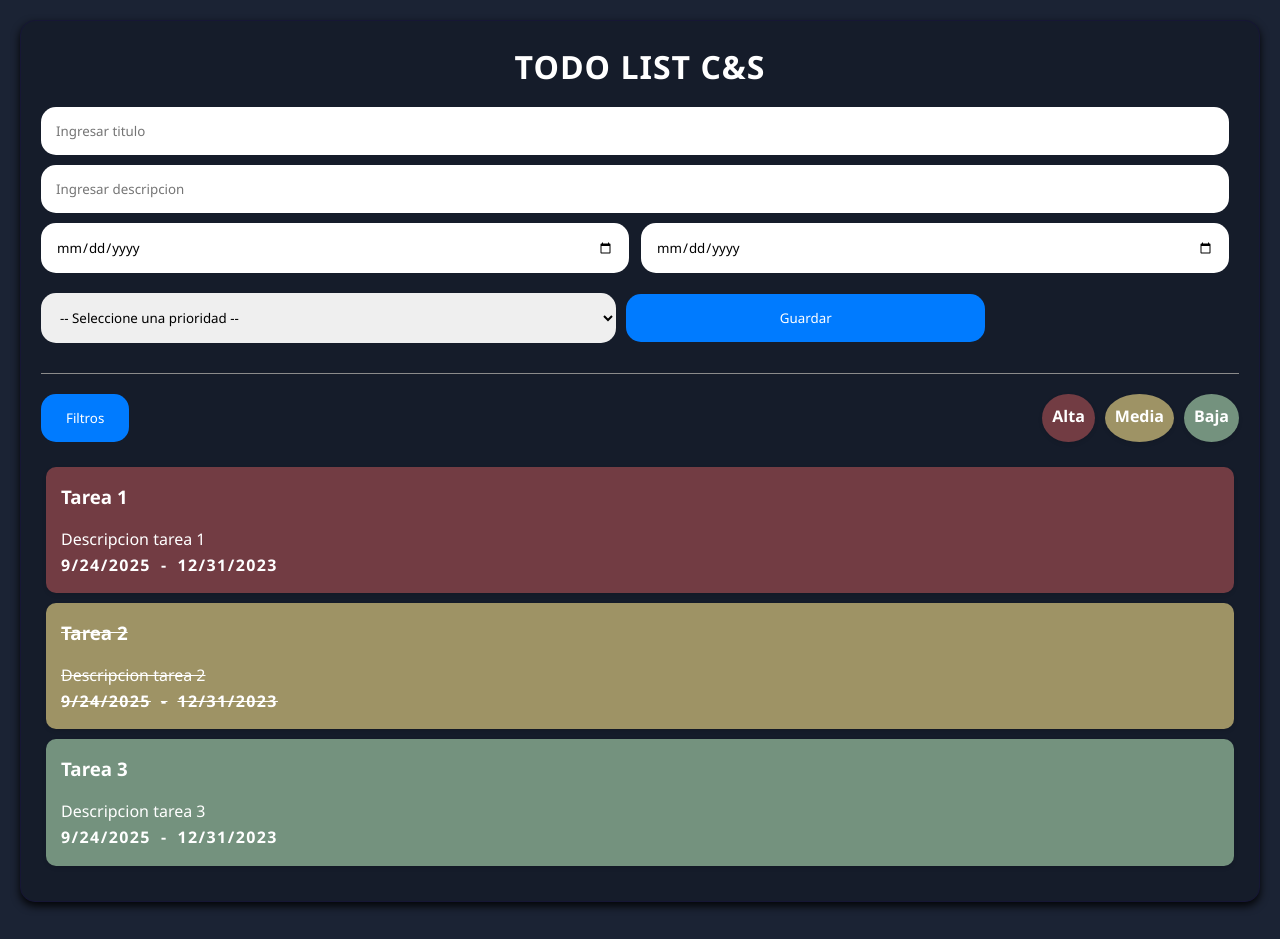
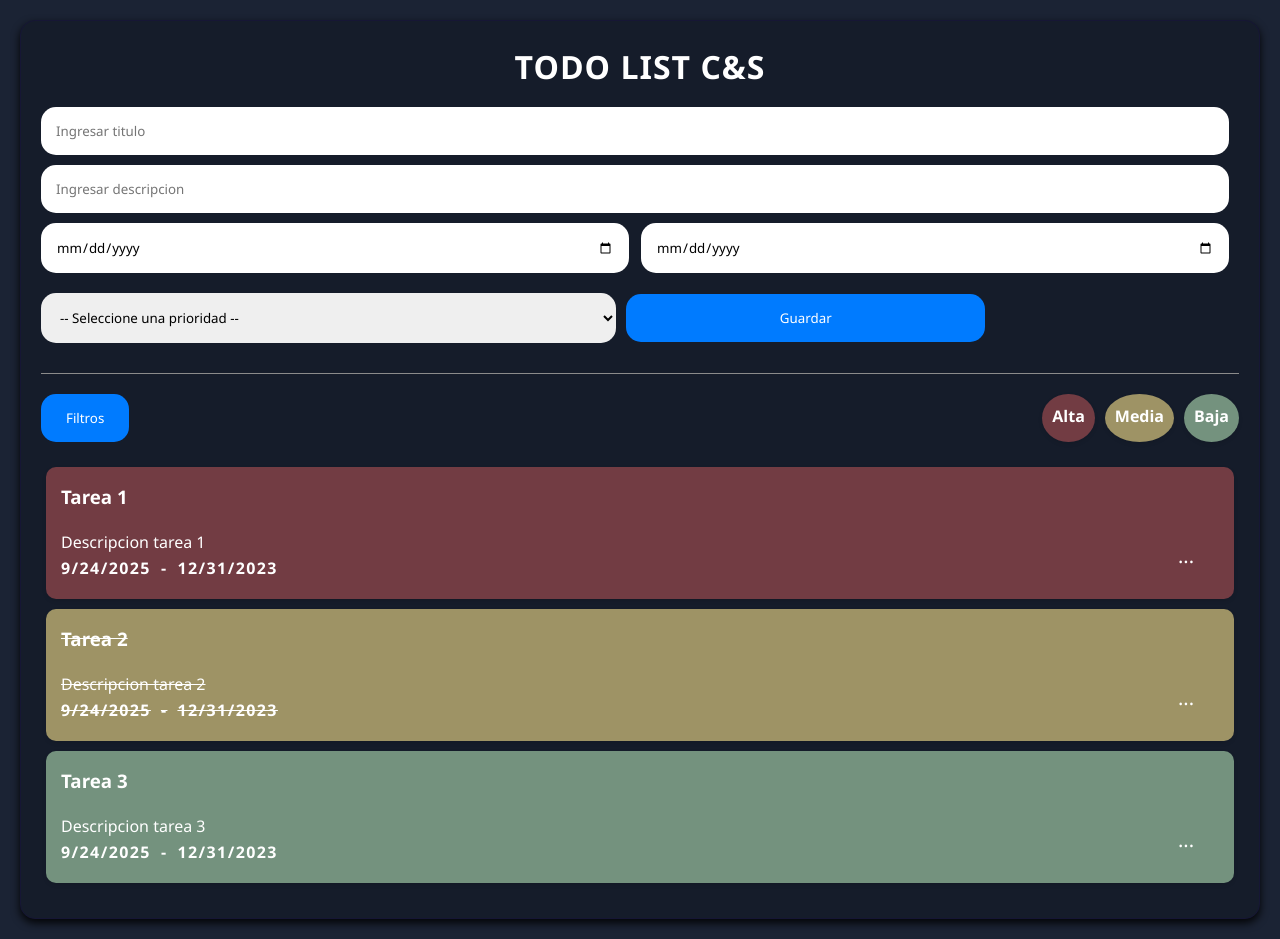
Before and after one commit to Sebas1124/TodoListCarmen, a React (Vite) app: page / in a window 1280 px wide. Built offline with nearby package versions, Linux system fonts and the light colour scheme.

Commit message:
Opciones para las tareas

```diff
--- a/src/components/TasksList.jsx
+++ b/src/components/TasksList.jsx
@@ -1,3 +1,4 @@
+import { useState } from "react"
 import { TaskComponent } from "./molecs/TaskComponent"
 
 export const TasksList = ({ tasks }) => {
--- a/src/components/molecs/TaskComponent.jsx
+++ b/src/components/molecs/TaskComponent.jsx
@@ -1,9 +1,14 @@
+import { useState } from "react"
+import { ButtonComponent } from "../atomic/ButtonComponent"
 import { PComponent } from "../atomic/PComponent"
 import { TitleComponent } from "../atomic/TitleComponent"
 
 export const TaskComponent = ({ title, descripcion, fechaI, fechaF, prioridad, completada }) => {
+
+    const [showOptions, setShowOptions] = useState(false);
+
   return (
-    <li className="task-item"
+    <li className={`task-item`}
         style={{
             textDecoration: completada ? "line-through" : "none",
             backgroundColor: prioridad === "alta" ? "#e7646471" :
@@ -14,6 +19,8 @@ export const TaskComponent = ({ title, descripcion, fechaI, fechaF, prioridad, c
             value={title}
         />
         <div className="task-details">
+
+            <div>
                 {/* Descripcion*/}
                 <PComponent
                     value={descripcion}
@@ -30,6 +37,61 @@ export const TaskComponent = ({ title, descripcion, fechaI, fechaF, prioridad, c
                     />
                 </div>
             </div>
+
+            <div className="actions-buttons">
+
+                <div className="options-menu">
+                    <ButtonComponent
+                        label={"..."}
+                        onClick={() => setShowOptions(!showOptions)}
+                        style={{
+                            backgroundColor: 'transparent',
+                            fontSize: '20px',
+                            transform: showOptions ? 'rotate(90deg)' : 'rotate(0deg)',
+                            transition: 'transform 0.3s ease',
+                        }}
+                    />
+
+                    {
+                        showOptions && (
+                            <div className="options-dropdown">
+
+                                <ButtonComponent
+                                    label={completada ? "Desmarcar" : "Completar"}
+                                    onClick={() => {}}
+                                    style={{
+                                        backgroundColor: 'transparent',
+                                        fontSize: '14px',
+                                        padding: '5px 10px',
+                                    }}
+                                />
+
+                                <ButtonComponent
+                                    label={"Editar"}
+                                    onClick={() => {}}
+                                    style={{
+                                        backgroundColor: 'transparent',
+                                        fontSize: '14px',
+                                        padding: '5px 10px',
+                                    }}
+                                />
+
+                                <ButtonComponent
+                                    label={"Eliminar"}
+                                    onClick={() => {}}
+                                    style={{
+                                        backgroundColor: 'transparent',
+                                        fontSize: '14px',
+                                        padding: '5px 10px',
+                                        color: 'red',
+                                    }}
+                                />
+                            </div>
+                        )
+                    }
+                </div>
+            </div>
+        </div>
     </li>
   )
 }
--- a/src/index.css
+++ b/src/index.css
@@ -84,6 +84,12 @@ ul {
   color: white;
   margin-top: 10px;
   padding: 5px;
+}
+
+.task-details {
+  display: flex;
+  justify-content: space-between;
+  align-items: center;
 }
 
 .task-item {
@@ -200,3 +206,21 @@ input[type="checkbox"] {
 .date-filters label {
   margin-right: 10px;
 }
+
+.options-menu{
+  position: relative;
+}
+
+.options-dropdown {
+  position: absolute;
+  background-color: #2c3e50;
+  padding: 20px;
+  border-radius: 10px;
+  box-shadow: 0 4px 8px rgba(0, 0, 0, 0.9);
+  top: 30px;
+  right: 0;
+  z-index: 1000;
+  display: flex;
+  flex-direction: column;
+  gap: 10px;
+}
```
Lines whose indentation alone changed are shown as unchanged.
